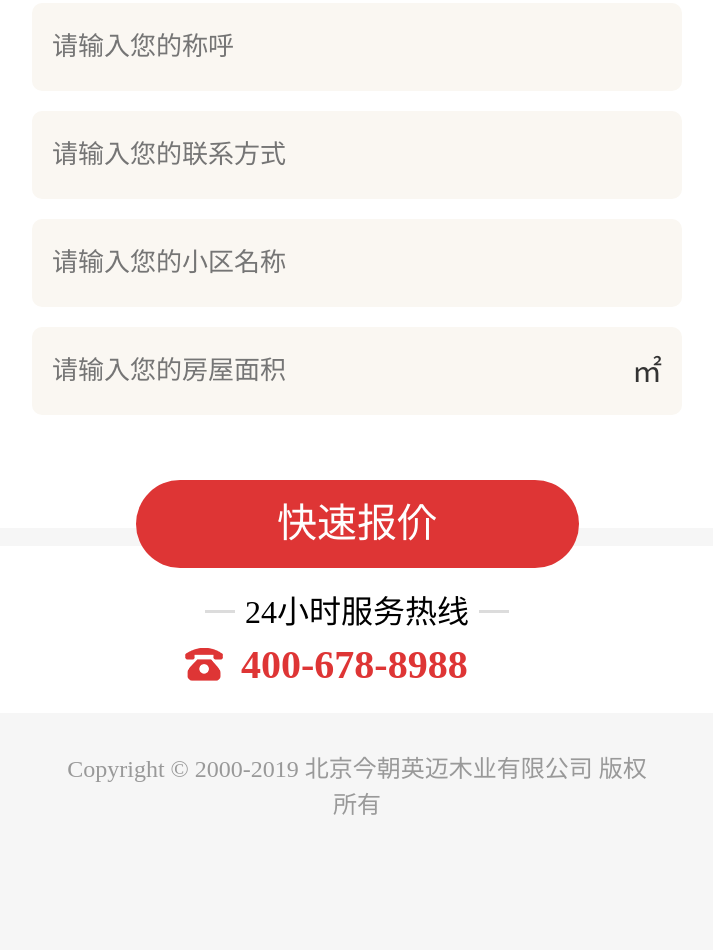
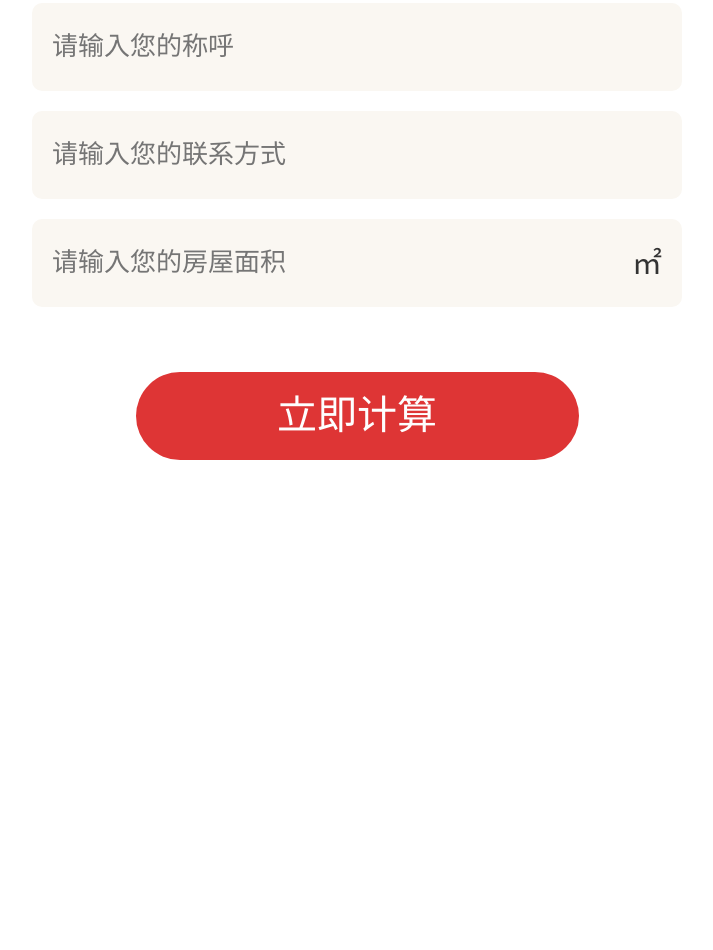
Before and after one commit to xq472759028/ymmobeil, a plain HTML site: page free.html in a window 1280 px wide. Shown: the part 836-1786 px from the top of the page, without its empty margins (283-996 px from the left). After the commit the page ends 1296 px from the top, so only its background shows below. Drawn offline with Linux system fonts and the light colour scheme.

Commit message:
Add files via upload

```diff
--- a/free.html
+++ b/free.html
@@ -20,7 +20,7 @@
 <!--banner图-->
 <div class="Pcase-banner"></div>
 <!--5秒算出报价-->
-<div class="Pcase-cale">
+<div class="Pcase-cale Pfree-cale">
     <div class="Pcase-title">
         <span>5秒</span>
         算出靠谱装修报价
@@ -29,24 +29,12 @@
         <form action="">
             <p><input type="text" placeholder="请输入您的称呼"></p>
             <p><input type="text" placeholder="请输入您的联系方式"></p>
-            <p><input type="text" placeholder="请输入您的小区名称"></p>
             <p><input type="text" placeholder="请输入您的房屋面积"><em>㎡</em></p>
-            <button type="button">快速报价</button>
+            <button type="button">立即计算</button>
         </form>
     </div>
 </div>
-<!--服务热线-->
-<div class="Phome-tel">
-    <p><em></em>24小时服务热线<em></em></p>
-    <div class="Phome-tel-num">
-        <img src="Public/image/home/tel.png" alt="">
-        <span>400-678-8988</span>
-    </div>
-</div>
-<!--版权所有-->
-<div class="Phome-copy">
-    <p>Copyright ©  2000-2019 北京今朝英迈木业有限公司 版权所有 </p>
-</div>
+
 <!--尾部-->
 <script src="Public/js/footer.js"></script>
 </body>
```
Also changed, not shown: offer.html (line endings or trailing spaces).
